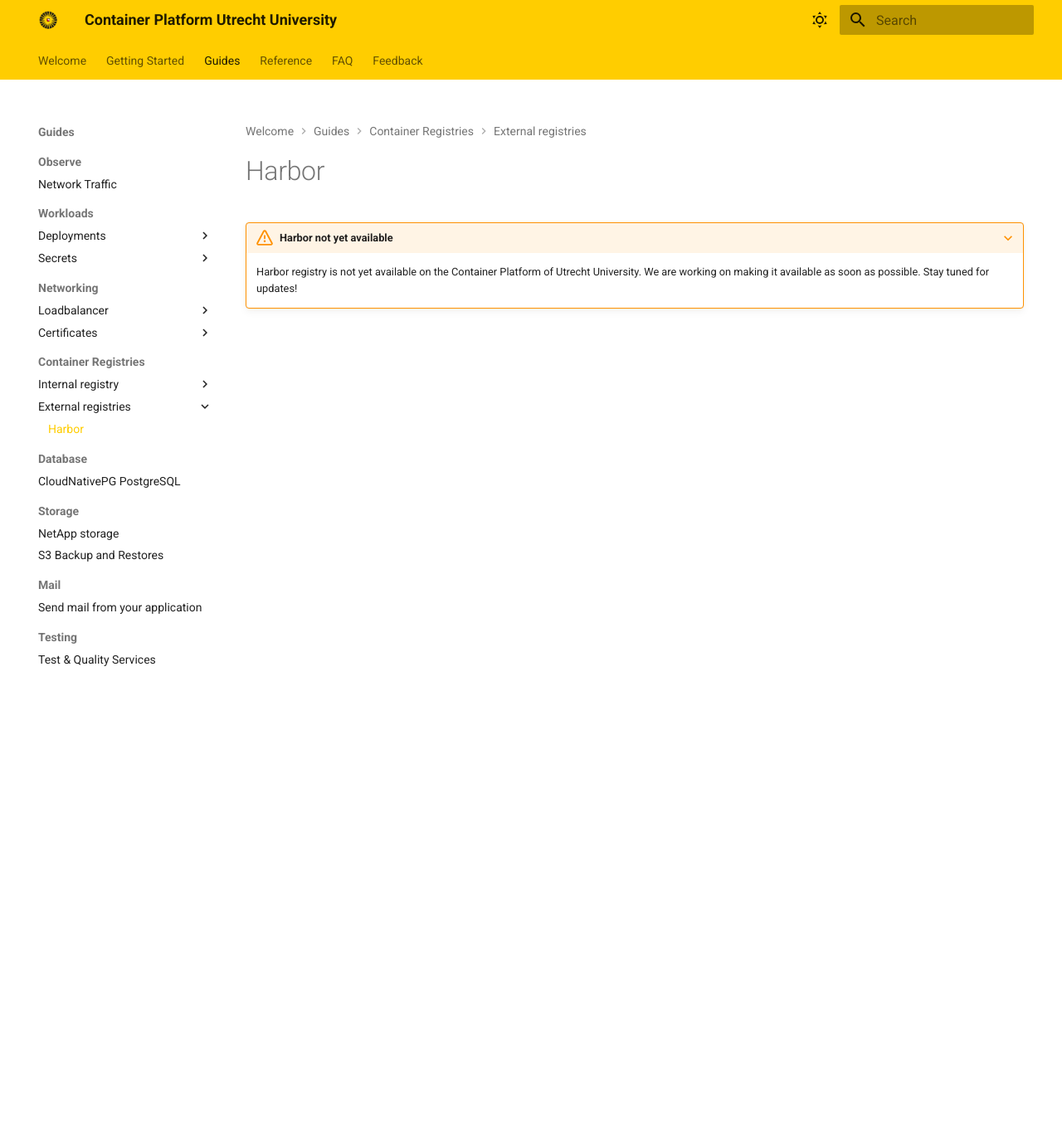
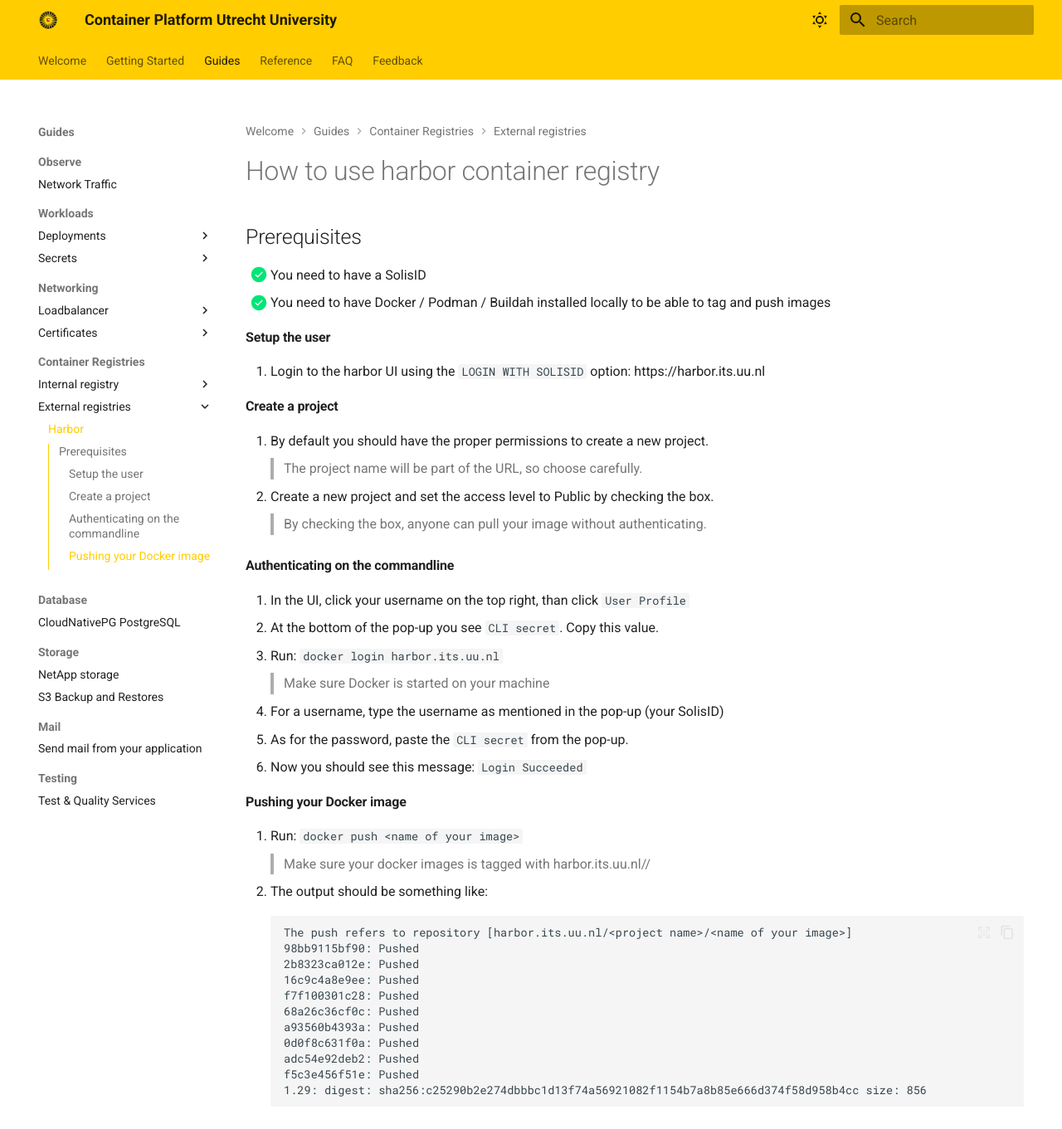
Before and after one commit to UtrechtUniversity/containerplatform-docs, an MkDocs documentation site: the page built from docs/content/guides/access-harbor-registry.md, in a window 1280 px wide and 1374 px high. Shown: the top 1361 px of the window at 83% size. Built offline with MkDocs 1.6.1 and Material for MkDocs 9.7.7, drawn with Linux system fonts in a browser that asks for light colours.

Commit message:
Add harbor basics

````diff
--- a/docs/content/guides/access-harbor-registry.md
+++ b/docs/content/guides/access-harbor-registry.md
@@ -1,3 +1,41 @@
-???+ warning "Harbor not yet available"
-    Harbor registry is not yet available on the Container Platform of Utrecht University. We are working on
-    making it available as soon as possible. Stay tuned for updates!
+# How to use harbor container registry
+
+## Prerequisites
+- [x] You need to have a SolisID
+- [x] You need to have Docker / Podman / Buildah installed locally to be able to tag and push images
+
+#### Setup the user
+1. Login to the harbor UI using the `LOGIN WITH SOLISID` option: https://harbor.its.uu.nl
+
+#### Create a project
+1. By default you should have the proper permissions to create a new project.
+> The project name will be part of the URL, so choose carefully.
+2. Create a new project and set the access level to Public by checking the box.
+> By checking the box, anyone can pull your image without authenticating.
+
+#### Authenticating on the commandline
+1. In the UI, click your username on the top right, than click `User Profile`
+2. At the bottom of the pop-up you see `CLI secret`. Copy this value.
+3. Run: `docker login harbor.its.uu.nl`
+> Make sure Docker is started on your machine
+4. For a username, type the username as mentioned in the pop-up (your SolisID)
+5. As for the password, paste the `CLI secret` from the pop-up.
+6. Now you should see this message: `Login Succeeded`
+
+#### Pushing your Docker image
+1. Run: `docker push <name of your image>`
+> Make sure your docker images is tagged with harbor.its.uu.nl/<project name>/<name of your image>
+2. The output should be something like:
+```
+The push refers to repository [harbor.its.uu.nl/<project name>/<name of your image>]
+98bb9115bf90: Pushed
+2b8323ca012e: Pushed
+16c9c4a8e9ee: Pushed
+f7f100301c28: Pushed
+68a26c36cf0c: Pushed
+a93560b4393a: Pushed
+0d0f8c631f0a: Pushed
+adc54e92deb2: Pushed
+f5c3e456f51e: Pushed
+1.29: digest: sha256:c25290b2e274dbbbc1d13f74a56921082f1154b7a8b85e666d374f58d958b4cc size: 856
+```
````
